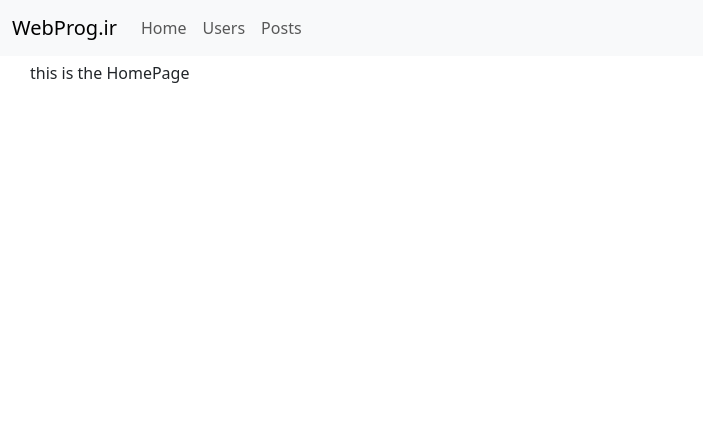
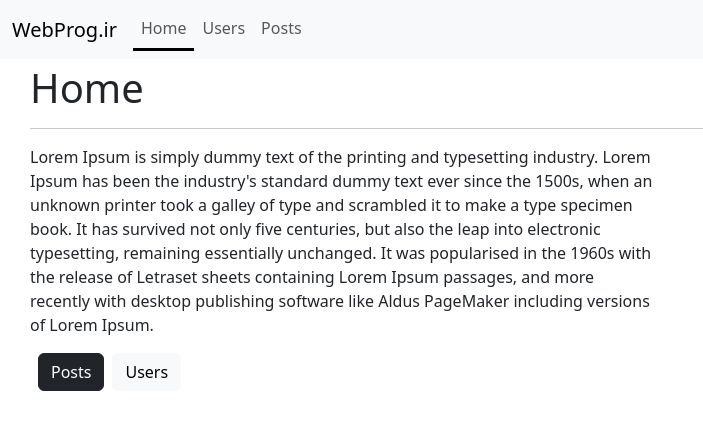
Before and after one commit to mobinasafaei/mobinasafaei.github.io, a Vue app: page / in a window 1280 px wide. Shown: the top 430 px of the page, without its empty margins (0-703 px from the left). Built offline with nearby package versions, Linux system fonts and the light colour scheme.

Commit message:
update Home

```diff
--- a/src/App.vue
+++ b/src/App.vue
@@ -17,4 +17,5 @@ export default {
 body {
   overflow-x: hidden;
 }
+
 </style>
--- a/src/components/HeaderView.vue
+++ b/src/components/HeaderView.vue
@@ -35,5 +35,7 @@ export default {};
 </script>
 
 <style>
-
+.router-link-active {
+  border-bottom: 3px solid black !important;
+}
 </style>
--- a/src/pages/HomePage.vue
+++ b/src/pages/HomePage.vue
@@ -1,11 +1,33 @@
 <template>
   <div>
-    <p>this is the HomePage</p>
+    <h1>Home</h1>
+    <hr class="w-100 me-2" />
+    <p class="row-3 col-6">
+      Lorem Ipsum is simply dummy text of the printing and typesetting industry.
+      Lorem Ipsum has been the industry's standard dummy text ever since the 1500s,
+      when an unknown printer took a galley of type and scrambled it to make a type specimen book.
+      It has survived not only five centuries, but also the leap into electronic typesetting,
+      remaining essentially unchanged. It was popularised in the 1960s with the release of Letraset
+      sheets containing Lorem Ipsum passages, and more recently with desktop publishing software like
+      Aldus PageMaker including versions of Lorem Ipsum.
+    </p>
+    <button type="button" class="btn btn-dark mx-2" @click="goToPosts()">Posts</button>
+    <button type="button" class="btn btn-light" @click="goToUsers()">Users</button>
   </div>
 </template>
 
 <script>
-export default {};
+import router from "../router";
+export default {
+  methods: {
+    goToPosts() {
+      router.push({ name: "postspage" });
+    },
+    goToUsers() {
+      router.push({ name: "userspage" });
+    }
+  }
+};
 </script>
 
 <style>
```
